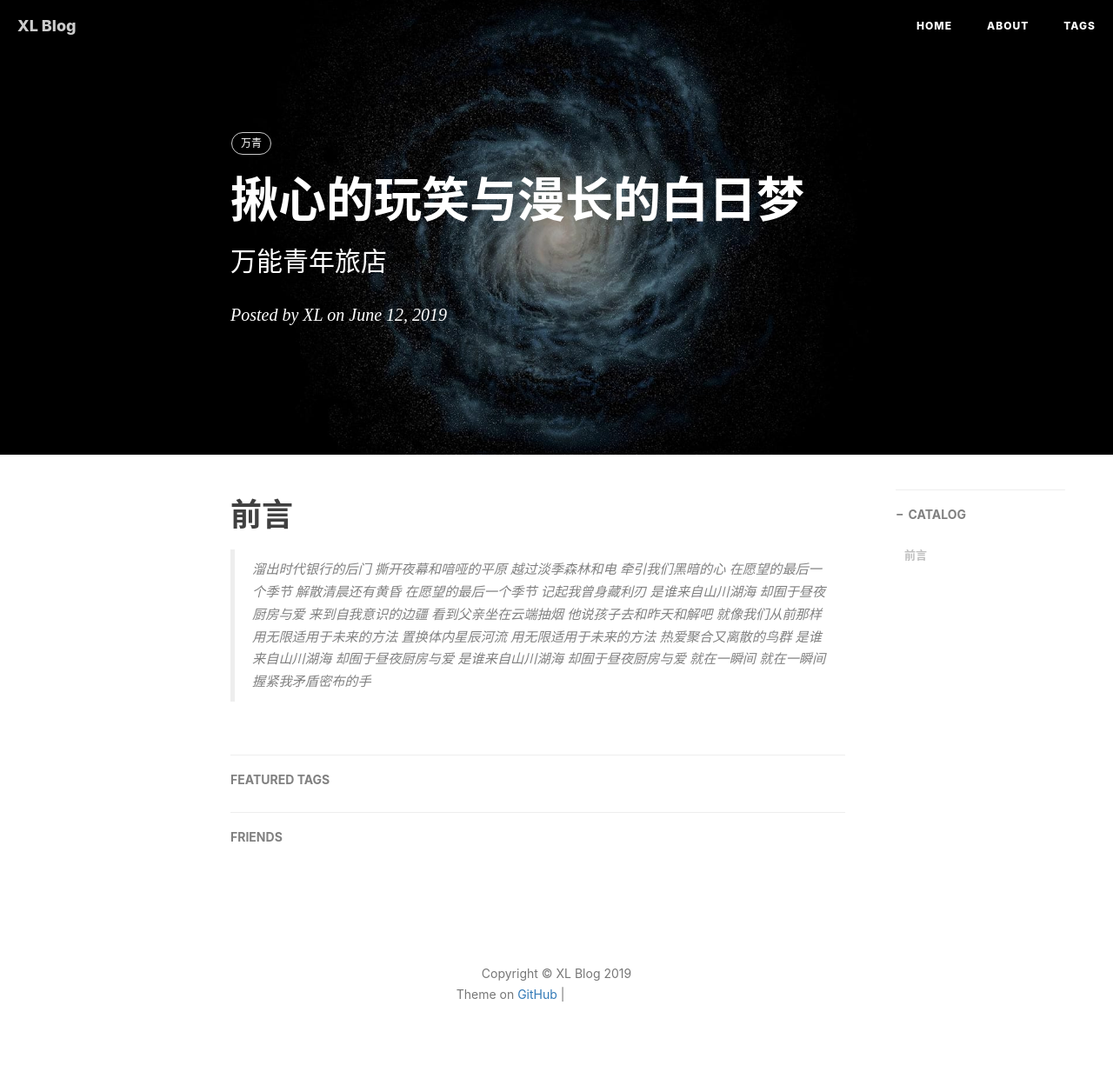
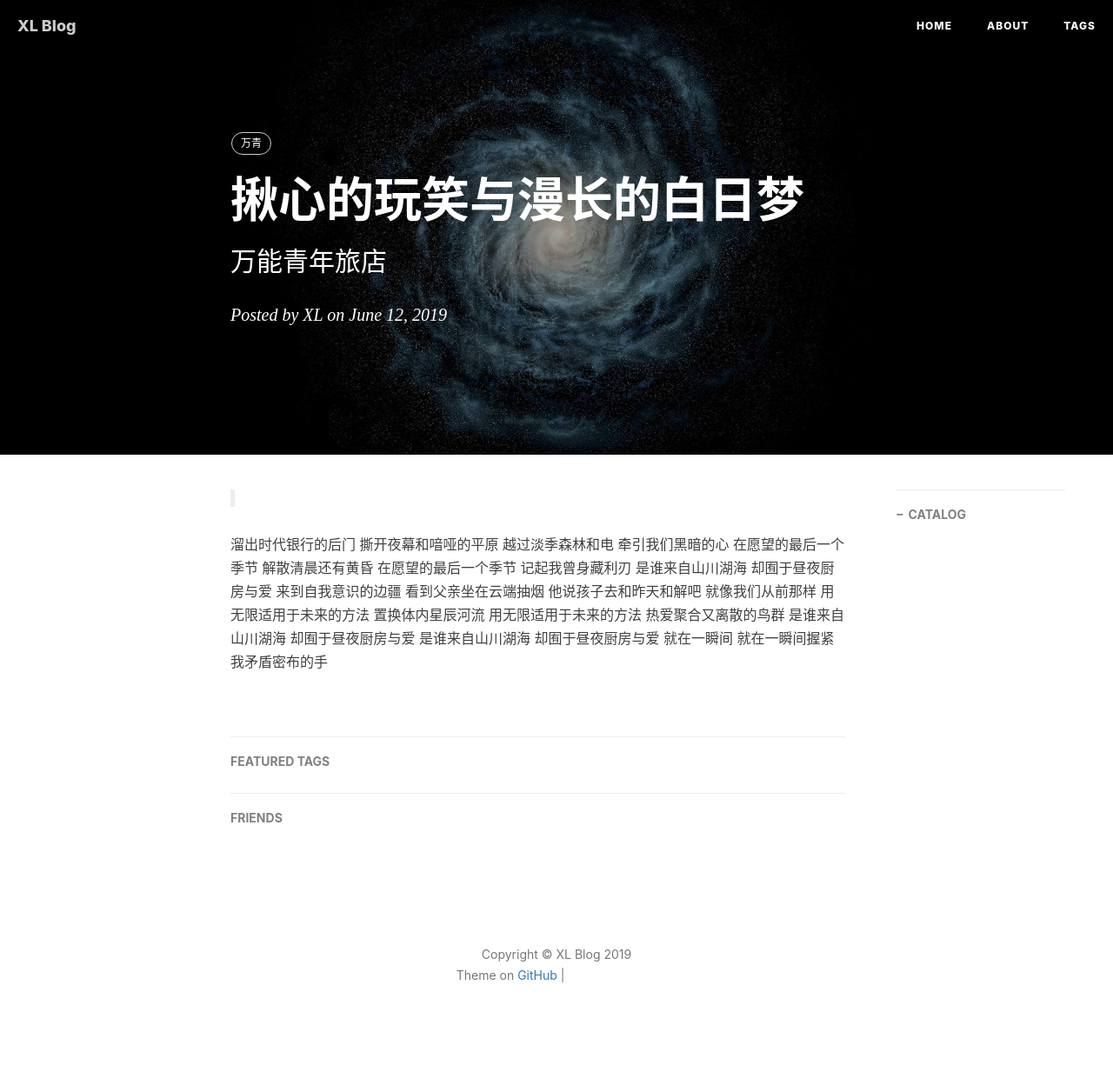
Before and after one commit to AlexCXL/AlexCXL.github.io, a Jekyll site: the page built from _posts/2016-10-18-Xcode-Debug-大全.md, in a window 1280 px wide. Shown: the whole page at 87% size. Built offline with Jekyll 4.4.1, drawn with Linux system fonts in a browser that asks for light colours; nearby versions of some CDN libraries; comment, search, counter and statistics services are not loaded; after the commit the page ends 1226 px from its top, so only the background shows below that; grey boxes are pictures that could not be loaded.

Commit message:
修改文章

```diff
--- a/_posts/2016-10-18-Xcode-Debug-大全.md
+++ b/_posts/2016-10-18-Xcode-Debug-大全.md
@@ -11,29 +11,31 @@
 ---
 
 
-# 前言
 
->溜出时代银行的后门
->撕开夜幕和喑哑的平原
->越过淡季森林和电
->牵引我们黑暗的心
->在愿望的最后一个季节
->解散清晨还有黄昏
->在愿望的最后一个季节
->记起我曾身藏利刃
->是谁来自山川湖海
->却囿于昼夜厨房与爱
->来到自我意识的边疆
->看到父亲坐在云端抽烟
->他说孩子去和昨天和解吧
->就像我们从前那样
->用无限适用于未来的方法
->置换体内星辰河流
->用无限适用于未来的方法
->热爱聚合又离散的鸟群
->是谁来自山川湖海
->却囿于昼夜厨房与爱
->是谁来自山川湖海
->却囿于昼夜厨房与爱
->就在一瞬间
->就在一瞬间握紧我矛盾密布的手
+>
+<p>
+溜出时代银行的后门
+撕开夜幕和喑哑的平原
+越过淡季森林和电
+牵引我们黑暗的心
+在愿望的最后一个季节
+解散清晨还有黄昏
+在愿望的最后一个季节
+记起我曾身藏利刃
+是谁来自山川湖海
+却囿于昼夜厨房与爱
+来到自我意识的边疆
+看到父亲坐在云端抽烟
+他说孩子去和昨天和解吧
+就像我们从前那样
+用无限适用于未来的方法
+置换体内星辰河流
+用无限适用于未来的方法
+热爱聚合又离散的鸟群
+是谁来自山川湖海
+却囿于昼夜厨房与爱
+是谁来自山川湖海
+却囿于昼夜厨房与爱
+就在一瞬间
+就在一瞬间握紧我矛盾密布的手
+</p>
```
Also changed, not shown: _posts/揪心的玩笑与漫长的白日梦.md (added, +39 -0 lines).
